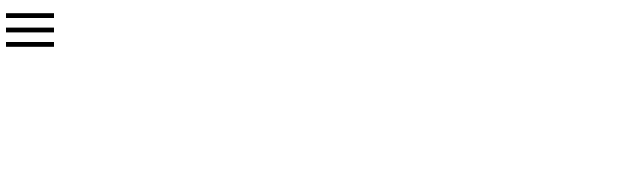
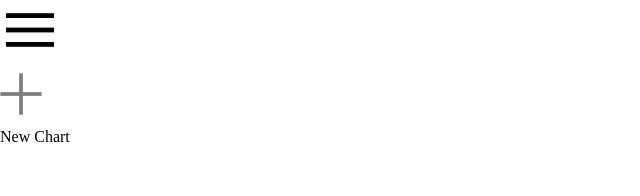
Before and after one commit to RaviKumar-09/Google-Gemini-2.0, a React (Vite) app in the folder gemini-clone/: page / in a window 1280 px wide. Shown: the top 196 px of the page, without its empty margins (0-640 px from the left). Built offline with nearby package versions, Linux system fonts and the light colour scheme.

Commit message:
creating new chart and new chart icon

```diff
--- a/gemini-clone/src/components/Sidebar/Sidebar.jsx
+++ b/gemini-clone/src/components/Sidebar/Sidebar.jsx
@@ -6,7 +6,11 @@ const Sidebar = () => {
   return (
     <div className="sidebar">
         <div className="top">
-            <img src={assets.menu_icon} alt="" />
+            <img className='menu' src={assets.menu_icon} alt="" />
+            <div className="new-chart">
+                <img src={assets.plus_icon} alt="" />
+                <p>New Chart</p>
+            </div>
         </div>
         <div className="bottom">
 
```
